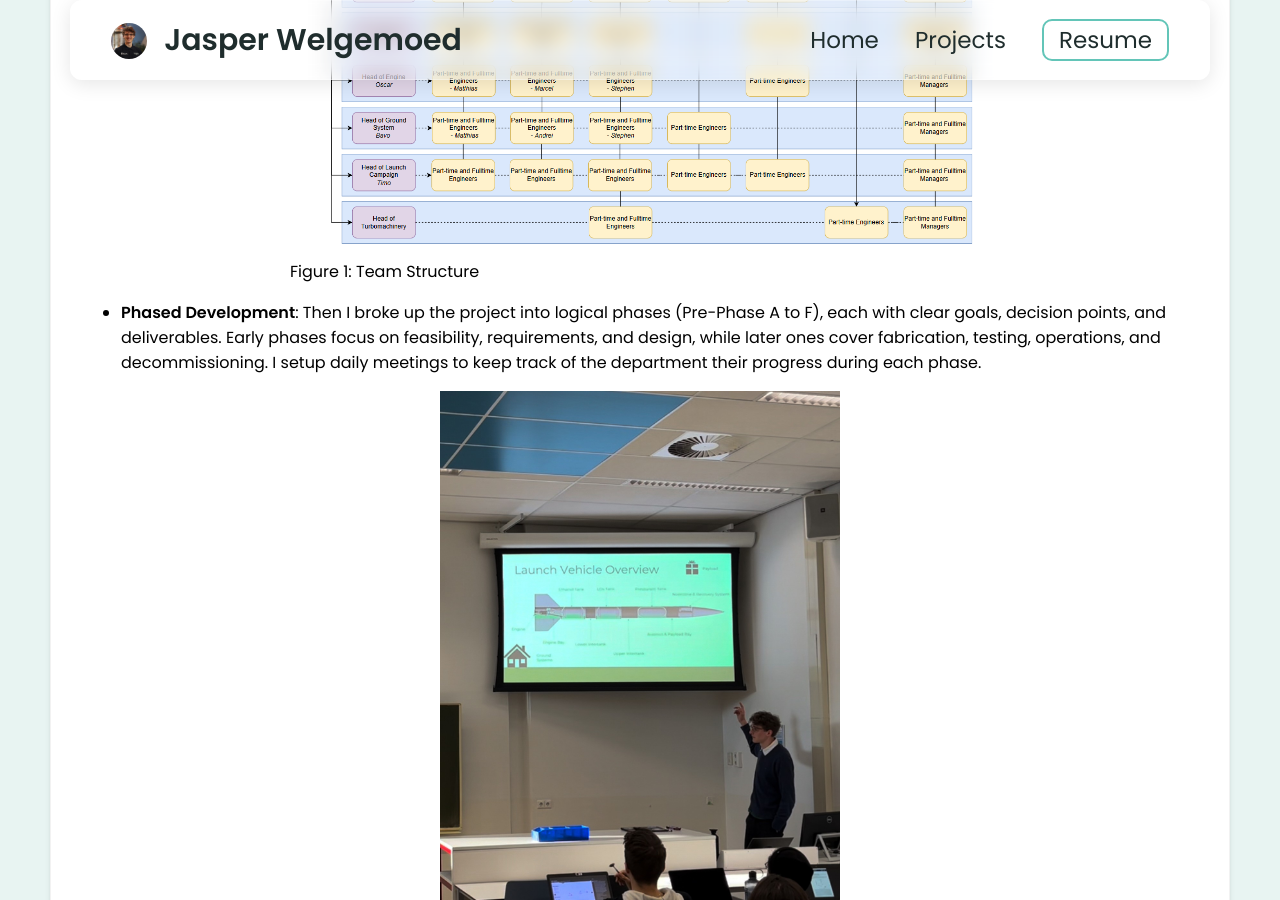
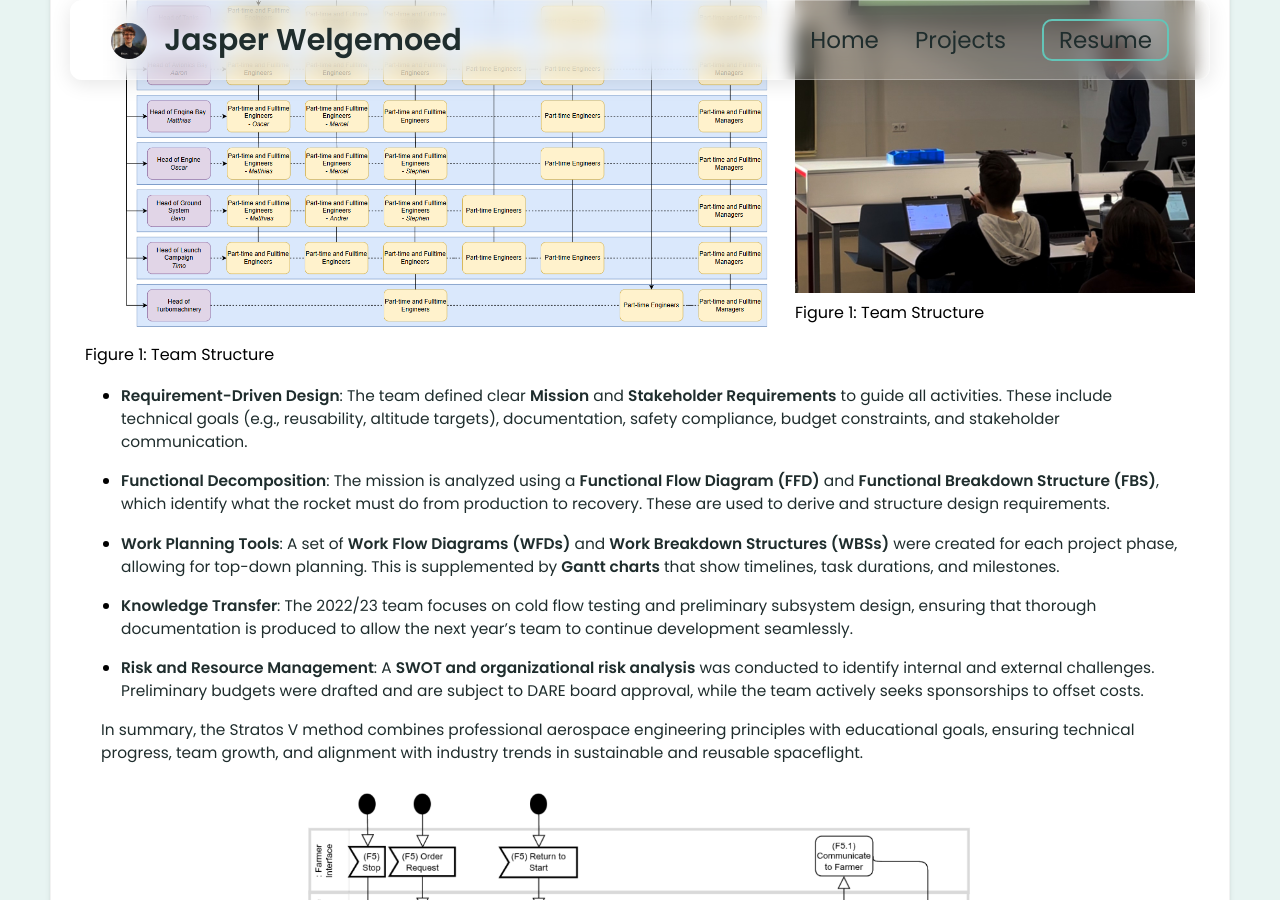
Before and after one commit to jasperwelgemoed/jasperwelgemoed.github.io, a Jekyll site: the page built from _projects/Stratos_V/index.md, in a window 1280 px wide and 900 px high, scrolled down 1757 px. Built offline with Jekyll 4.4.1, drawn with Linux system fonts in a browser that asks for light colours.

Commit message:
Update index.md

```diff
--- a/_projects/Stratos_V/index.md
+++ b/_projects/Stratos_V/index.md
@@ -65,21 +68,15 @@ My task as chief systems engineer was to ensure the engineers could do what they
   <figcaption>Figure 1: Team Structure  </figcaption>
   </figure>
 
-
-</div>
-
-- **Phased Development**: Then I broke up the project into logical phases (Pre-Phase A to F), each with clear goals, decision points, and deliverables. Early phases focus on feasibility, requirements, and design, while later ones cover fabrication, testing, operations, and decommissioning. I setup daily meetings to keep track of the department their progress during each phase.
-
-<div style="display: flex; gap: 10px; justify-content: center; align-items: flex-start;">
-
-
   <figure>
   <img src="/_projects/Stratos_V/Presentatie.jpg" alt="Team Structure" width="400">
   <figcaption>Figure 1: Team Structure  </figcaption>
   </figure>
 
 
+
 </div>
+
 
 - **Requirement-Driven Design**: The team defined clear **Mission** and **Stakeholder Requirements** to guide all activities. These include technical goals (e.g., reusability, altitude targets), documentation, safety compliance, budget constraints, and stakeholder communication.
 
```
Also changed, not shown: other parts of _projects/Stratos_V/index.md (+3 -0 lines).
